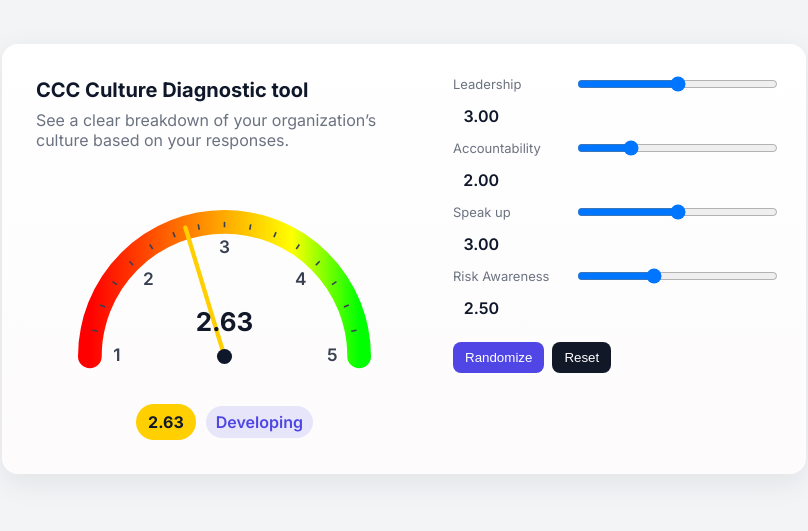
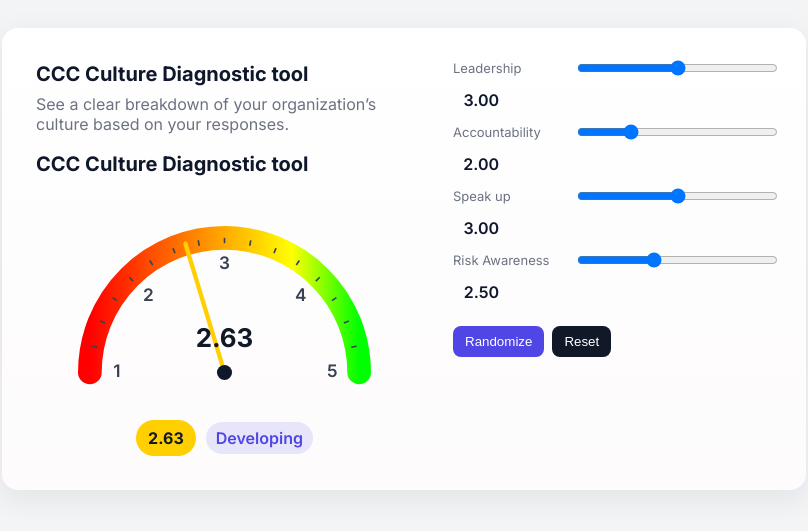
Before and after one commit to Choloooo/ccc, a plain HTML site: page index.html in a window 1280 px wide. Shown: the part 181-712 px from the top of the page, without its empty margins (236-1044 px from the left). Drawn offline with Linux system fonts and the light colour scheme.

Commit message:
Update index.html

```diff
--- a/index.html
+++ b/index.html
@@ -148,6 +148,8 @@ button{background:var(--accent);border:none;color:white;padding:8px 12px;border-
   <div class="left">
     <h2>CCC Culture Diagnostic tool</h2>
     <p class="lead">See a clear breakdown of your organization’s culture based on your responses.</p>
+
+    <h2>CCC Culture Diagnostic tool</h2>
 
     <svg viewBox="0 0 350 200">
       <!-- COLOR GRADIENT -->
```
